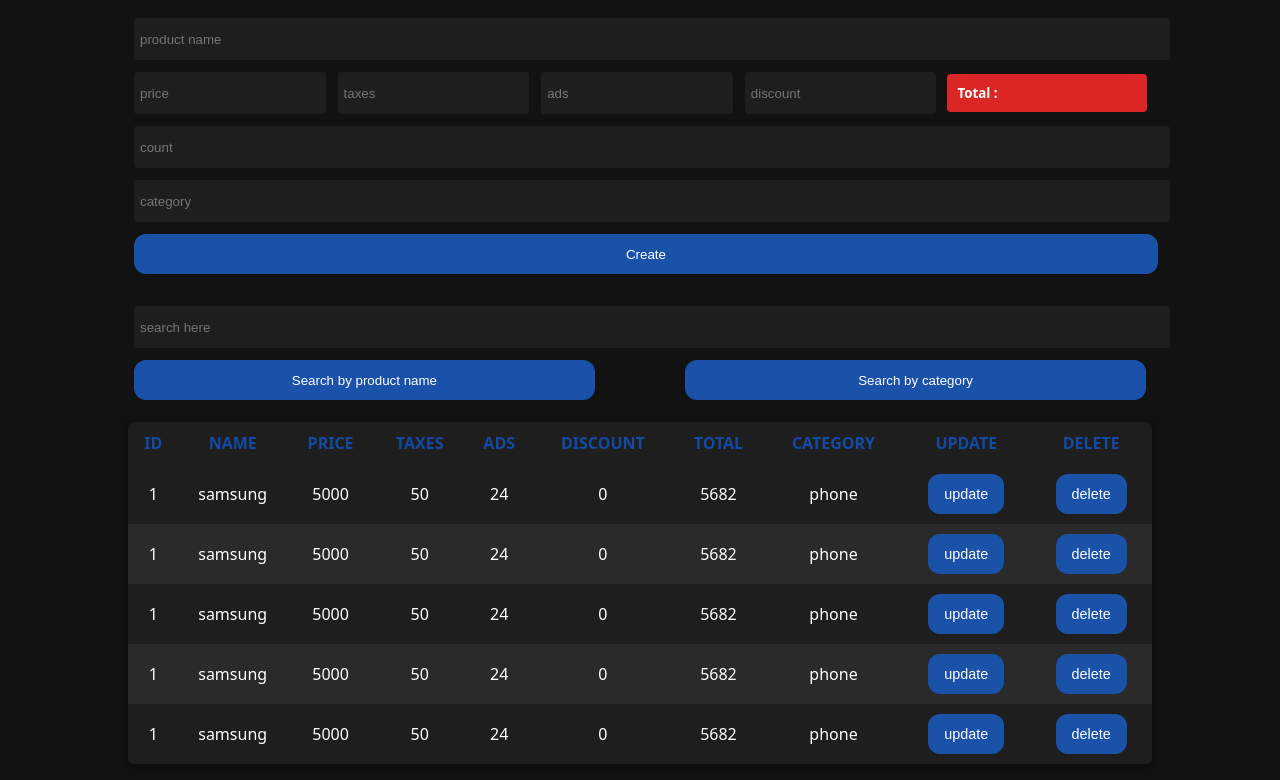
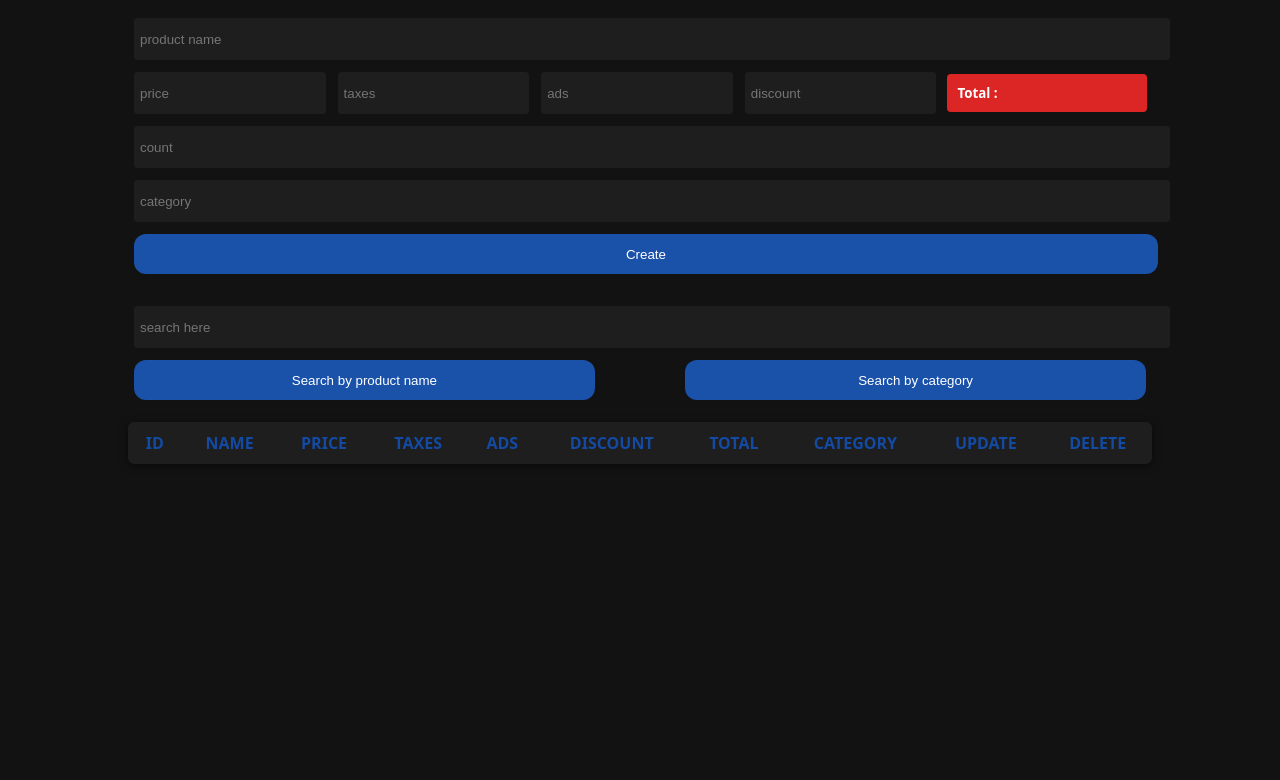
Before and after one commit to mohamed-dev-404/inventory-manager, a plain HTML site: page index.html in a window 1280 px wide. Shown: the part 78-858 px from the top of the page. After the commit the page ends 800 px from the top, so only its background shows below. Drawn offline with Linux system fonts and the light colour scheme.

Commit message:
feat: implement function to display all products in the table with update/delete actions and show delete-all button dynamically.

```diff
--- a/index.html
+++ b/index.html
@@ -53,66 +53,6 @@
                     <th>delete</th>
                 </tr>
                 <tbody id="tbody">
-                    <tr>
-                        <td>1</td>
-                        <td>samsung</td>
-                        <td>5000</td>
-                        <td>50</td>
-                        <td>24</td>
-                        <td>0</td>
-                        <td>5682</td>
-                        <td>phone</td>
-                        <td><button id="update">update</button></td>
-                        <td><button id="delete">delete</button></td>
-                    </tr>
-                    <tr>
-                        <td>1</td>
-                        <td>samsung</td>
-                        <td>5000</td>
-                        <td>50</td>
-                        <td>24</td>
-                        <td>0</td>
-                        <td>5682</td>
-                        <td>phone</td>
-                        <td><button id="update">update</button></td>
-                        <td><button id="delete">delete</button></td>
-                    </tr>
-                    <tr>
-                        <td>1</td>
-                        <td>samsung</td>
-                        <td>5000</td>
-                        <td>50</td>
-                        <td>24</td>
-                        <td>0</td>
-                        <td>5682</td>
-                        <td>phone</td>
-                        <td><button id="update">update</button></td>
-                        <td><button id="delete">delete</button></td>
-                    </tr>
-                    <tr>
-                        <td>1</td>
-                        <td>samsung</td>
-                        <td>5000</td>
-                        <td>50</td>
-                        <td>24</td>
-                        <td>0</td>
-                        <td>5682</td>
-                        <td>phone</td>
-                        <td><button id="update">update</button></td>
-                        <td><button id="delete">delete</button></td>
-                    </tr>
-                    <tr>
-                        <td>1</td>
-                        <td>samsung</td>
-                        <td>5000</td>
-                        <td>50</td>
-                        <td>24</td>
-                        <td>0</td>
-                        <td>5682</td>
-                        <td>phone</td>
-                        <td><button id="update">update</button></td>
-                        <td><button id="delete">delete</button></td>
-                    </tr>
                 </tbody>
             </table>
         </div>
--- a/scripts/main.js
+++ b/scripts/main.js
@@ -54,11 +54,11 @@ create.onclick = function () {
     localStorage.setItem('products', JSON.stringify(productList));
 
     clearInputs(); //clear input fields
-    //todo: showProducts(); //show products
+    showProducts(); //show products
 }
 
 
-//! clear inputs fields
+//* clear inputs fields
 function clearInputs() {
     productName.value = '';
     price.value = '';
@@ -69,3 +69,34 @@ function clearInputs() {
     count.value = '';
     category.value = '';
 }
+
+
+//* show all product
+function showProducts() {
+    let productsTable = '';
+    for (let i = 0; i < productList.length; i++) {
+        productsTable +=
+            `
+                    <tr>
+                        <td>${i}</td>
+                        <td>${productList[i].productName}</td>
+                        <td>${productList[i].price}</td>
+                        <td>${productList[i].taxes}</td>
+                        <td>${productList[i].ads}</td>
+                        <td>${productList[i].discount}</td>
+                        <td>${productList[i].totalPrice}</td>
+                        <td>${productList[i].category}</td>
+                        <td><button onClick="updateProductById(${i})" id="update">update</button></td>
+                        <td><button onClick="deleteProductById(${i})" id="delete">delete</button></td>
+                    </tr>
+                    `// productList[i];
+    }
+    document.getElementById('tbody').innerHTML = productsTable;
+    let deleteAllBtn = document.getElementById('deleteAllBtn');
+    if (productList.length > 0) {
+        deleteAllBtn.innerHTML = `<button onClick="deleteAllProducts()">Delete all (${productList.length})</button>`
+    } else {
+        deleteAllBtn.innerHTML = ``
+    }
+}
+showProducts();
```
